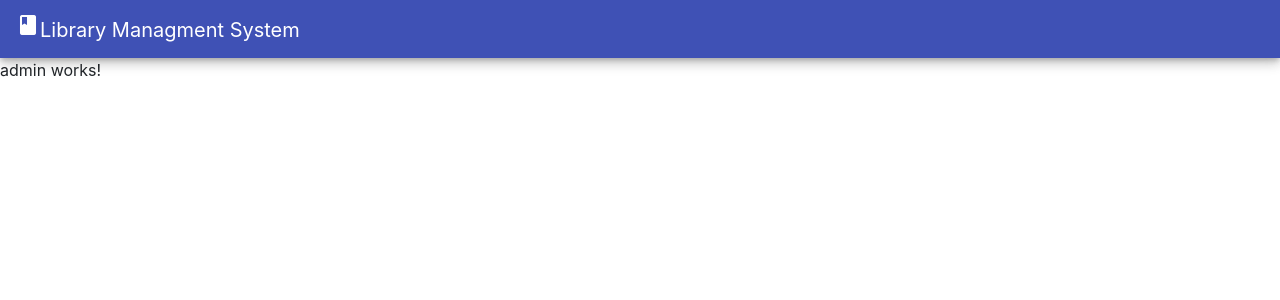
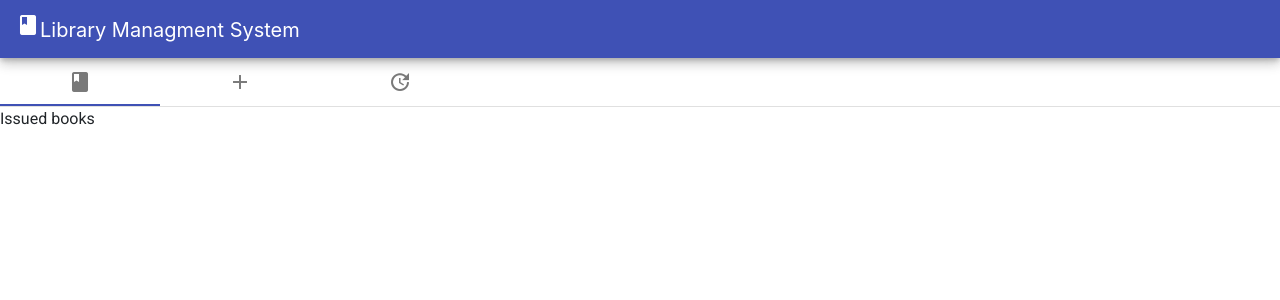
Before and after one commit to karthik04/library-managment, an Angular app: page /admin in a window 1280 px wide. Shown: the top 300 px of the page. Built offline with nearby package versions, Linux system fonts and the light colour scheme.

Commit message:
added tabs for each option

```diff
--- a/src/app/admin/admin.component.html
+++ b/src/app/admin/admin.component.html
@@ -1,3 +1,20 @@
-<p>
-  admin works!
-</p>
+<mat-tab-group>
+  <mat-tab label="Tab 1">
+    <ng-template mat-tab-label>
+      <mat-icon>book</mat-icon>
+    </ng-template>
+    Issued books
+  </mat-tab>
+  <mat-tab label="Tab 2">
+    <ng-template mat-tab-label>
+      <mat-icon>add</mat-icon>
+    </ng-template>
+    Add book
+  </mat-tab>
+  <mat-tab label="Tab 3">
+    <ng-template mat-tab-label>
+      <mat-icon>update</mat-icon>
+    </ng-template>
+    Update book
+  </mat-tab>
+</mat-tab-group>
--- a/src/app/app.component.html
+++ b/src/app/app.component.html
@@ -1,6 +1,6 @@
 <nav class="navbar navbar-dark">
   <a class="navbar-brand" href="#">
-    <i class="material-icons md-light">book</i>{{ title }}
+    <mat-icon>book</mat-icon>{{ title }}
   </a>
 </nav>
 
--- a/src/app/app.module.ts
+++ b/src/app/app.module.ts
@@ -6,6 +6,11 @@ import { AppComponent } from './app.component';
 import { BrowserAnimationsModule } from '@angular/platform-browser/animations';
 import { ServiceWorkerModule } from '@angular/service-worker';
 import { environment } from '../environments/environment';
+
+import {MatTabsModule} from '@angular/material/tabs';
+import {MatIconModule} from '@angular/material/icon';
+
+
 import { AdminComponent } from './admin/admin.component';
 import { UserComponent } from './user/user.component';
 import { LoginComponent } from './login/login.component';
@@ -21,7 +26,9 @@ import { LoginComponent } from './login/login.component';
     BrowserModule,
     AppRoutingModule,
     BrowserAnimationsModule,
-    ServiceWorkerModule.register('/ngsw-worker.js', { enabled: environment.production })
+    ServiceWorkerModule.register('/ngsw-worker.js', { enabled: environment.production }),
+    MatTabsModule,
+    MatIconModule
   ],
   providers: [],
   bootstrap: [AppComponent]
--- a/src/app/login/login.component.html
+++ b/src/app/login/login.component.html
@@ -1,7 +1,3 @@
-<p>
-  login works!
-</p>
-
 <nav>
   <a routerLink="/user" routerLinkActive="active">User</a>
   <a routerLink="/admin" routerLinkActive="active">Admin</a>
--- a/src/app/user/user.component.html
+++ b/src/app/user/user.component.html
@@ -1,3 +1,20 @@
-<p>
-  user works!
-</p>
+<mat-tab-group>
+  <mat-tab label="Tab 1">
+    <ng-template mat-tab-label>
+      <mat-icon>book</mat-icon>
+    </ng-template>
+    My books
+  </mat-tab>
+  <mat-tab label="Tab 2">
+    <ng-template mat-tab-label>
+      <mat-icon>search</mat-icon>
+    </ng-template>
+    Search books
+  </mat-tab>
+  <mat-tab label="Tab 3">
+    <ng-template mat-tab-label>
+      <mat-icon>person</mat-icon>
+    </ng-template>
+    Profile
+  </mat-tab>
+</mat-tab-group>
```
